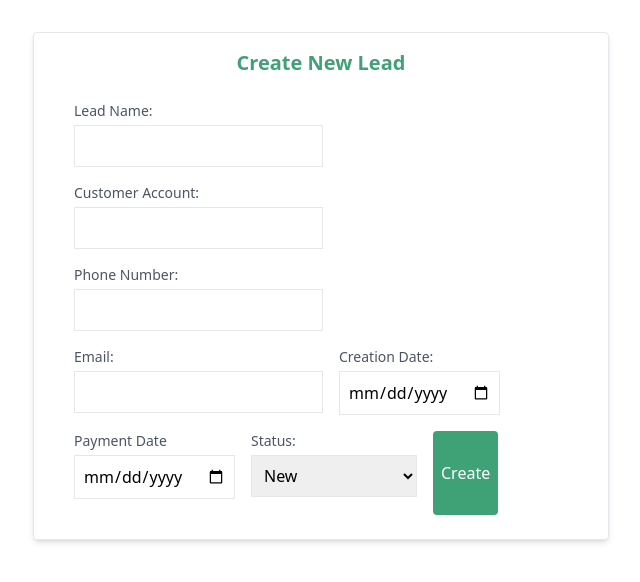
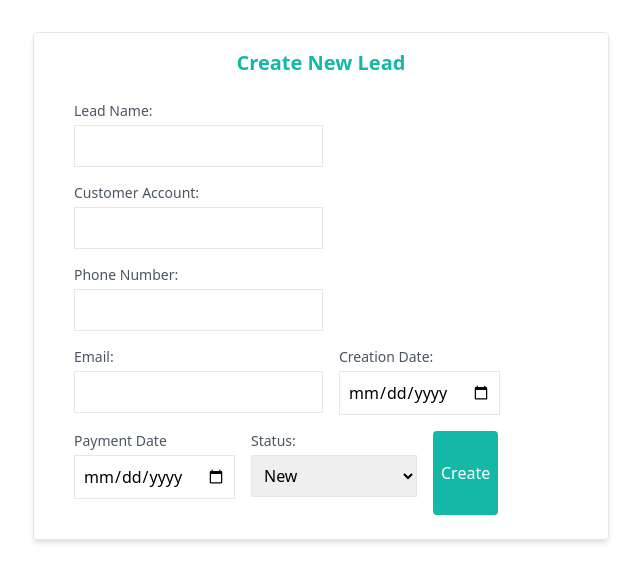
Before and after one commit to hananhi/crmSystem, a React (Vite) app in the folder Client/: page /Home/NewLead in a window 1280 px wide. Shown: the top 582 px of the page, without its empty margins (319-959 px from the left). Built offline with nearby package versions, Linux system fonts and the light colour scheme.

Commit message:
calendar slots

```diff
--- a/Client/src/components/LeadInformation.jsx
+++ b/Client/src/components/LeadInformation.jsx
@@ -1,5 +1,6 @@
 import React, { useState, useEffect } from 'react';
 import { FaEdit } from "react-icons/fa";
+import { FaVideo } from "react-icons/fa";
 import { RiDeleteBin6Line } from "react-icons/ri";
 import Header from './Header';
 import { useLocation } from "react-router-dom";
@@ -331,6 +332,11 @@ const id=state.leadId;
       {/* Display Opportunity Name */}
       <div>Opportunity Name: {Data[0].name}</div>
     </div>
+    <div className='flex flex-col items-center justify-center border-2 border-teal-500 px-3 py-2 mb-8 rounded'>
+  <FaVideo className='text-teal-500 text-3xl' /> {/* Adjust text-2xl as needed for size */}
+  <div className=' text-teal-500 '>New Meeting</div>
+</div>
+
 
     <div className='flex justify-evenly w-[30%] text-teal-500 text-center'>
       {/* Display Creation Date */}
--- a/Client/src/components/NewLead.jsx
+++ b/Client/src/components/NewLead.jsx
@@ -67,7 +67,7 @@ export default function NewLead() {
     <div>
 
       <div className="max-w-xl mx-auto  mt-8 p-4 border bg-white rounded shadow-md">
-        <h2 className="text-xl font-semibold mb-4 text-[#3fa277] text-center">Create New Lead</h2>
+        <h2 className="text-xl font-semibold mb-4 text-teal-500 text-center">Create New Lead</h2>
         <form onSubmit={handleSubmit} className='  flex flex-wrap space-x-4 p-2'>
           {/* Lead Name */}
           <div className="mb-4 ml-4">
@@ -118,7 +118,7 @@ export default function NewLead() {
           </div>
 
           {/* Submit Button */}
-          <button type="submit" className="bg-[#3fa277] text-white p-2 rounded hover:bg-[#3fa277] "  disabled={isSubmitting}> {isSubmitting ? 'Adding new Lead...' : 'Create'}</button>
+          <button type="submit" className="bg-teal-500 text-white p-2 rounded hover:bg-[#3fa277]" disabled={isSubmitting}> {isSubmitting ? 'Adding new Lead...' : 'Create'}</button>
 
 
         </form>
```
